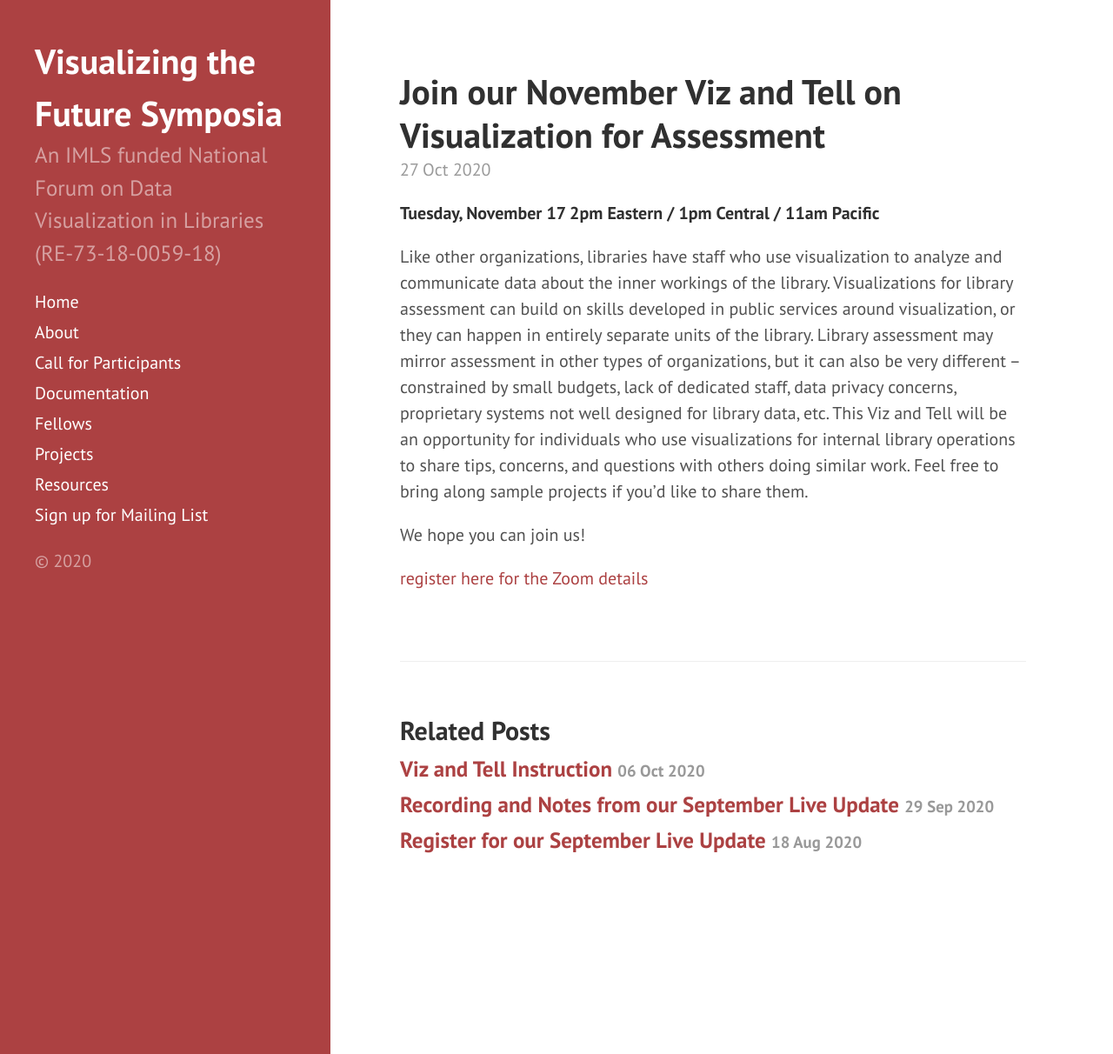
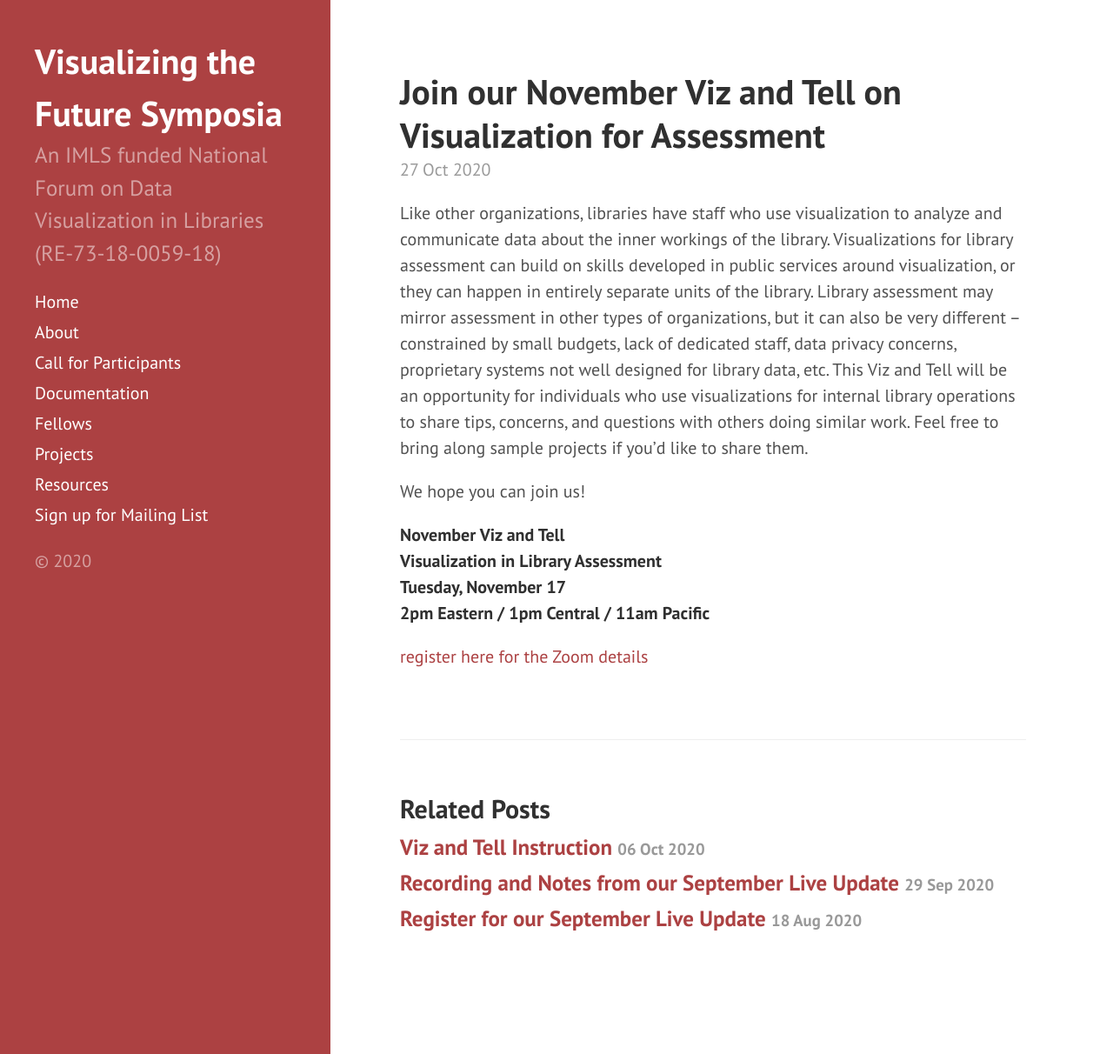
Before and after one commit to visualizingthefuture/visualizingthefuture.github.io, a Jekyll site: the page built from _posts/2020-10-27-viz-and-tell-assessment.md, in a window 1280 px wide and 1212 px high. Shown: the whole window at 87% size. Built offline with Jekyll 4.4.1, drawn with Linux system fonts in a browser that asks for light colours.

Commit message:
Update 2020-10-27-viz-and-tell-assessment.md

```diff
--- a/_posts/2020-10-27-viz-and-tell-assessment.md
+++ b/_posts/2020-10-27-viz-and-tell-assessment.md
@@ -2,11 +2,13 @@
 layout: post
 title: Join our November Viz and Tell on Visualization for Assessment
 ---
-**Tuesday, November 17
-2pm Eastern / 1pm Central / 11am Pacific**
-
 Like other organizations, libraries have staff who use visualization to analyze and communicate data about the inner workings of the library. Visualizations for library assessment can build on skills developed in public services around visualization, or they can happen in entirely separate units of the library. Library assessment may mirror assessment in other types of organizations, but it can also be very different -- constrained by small budgets, lack of dedicated staff, data privacy concerns, proprietary systems not well designed for library data, etc. This Viz and Tell will be an opportunity for individuals who use visualizations for internal library operations to share tips, concerns, and questions with others doing similar work. Feel free to bring along sample projects if you'd like to share them.
 
 We hope you can join us!
 
+**November Viz and Tell
+Visualization in Library Assessment
+Tuesday, November 17
+2pm Eastern / 1pm Central / 11am Pacific**
+
 [register here for the Zoom details](https://duke.zoom.us/meeting/register/tJYvfu2upj8tHtQu6n1wl_R5grVzzSeXGXcF)
```
